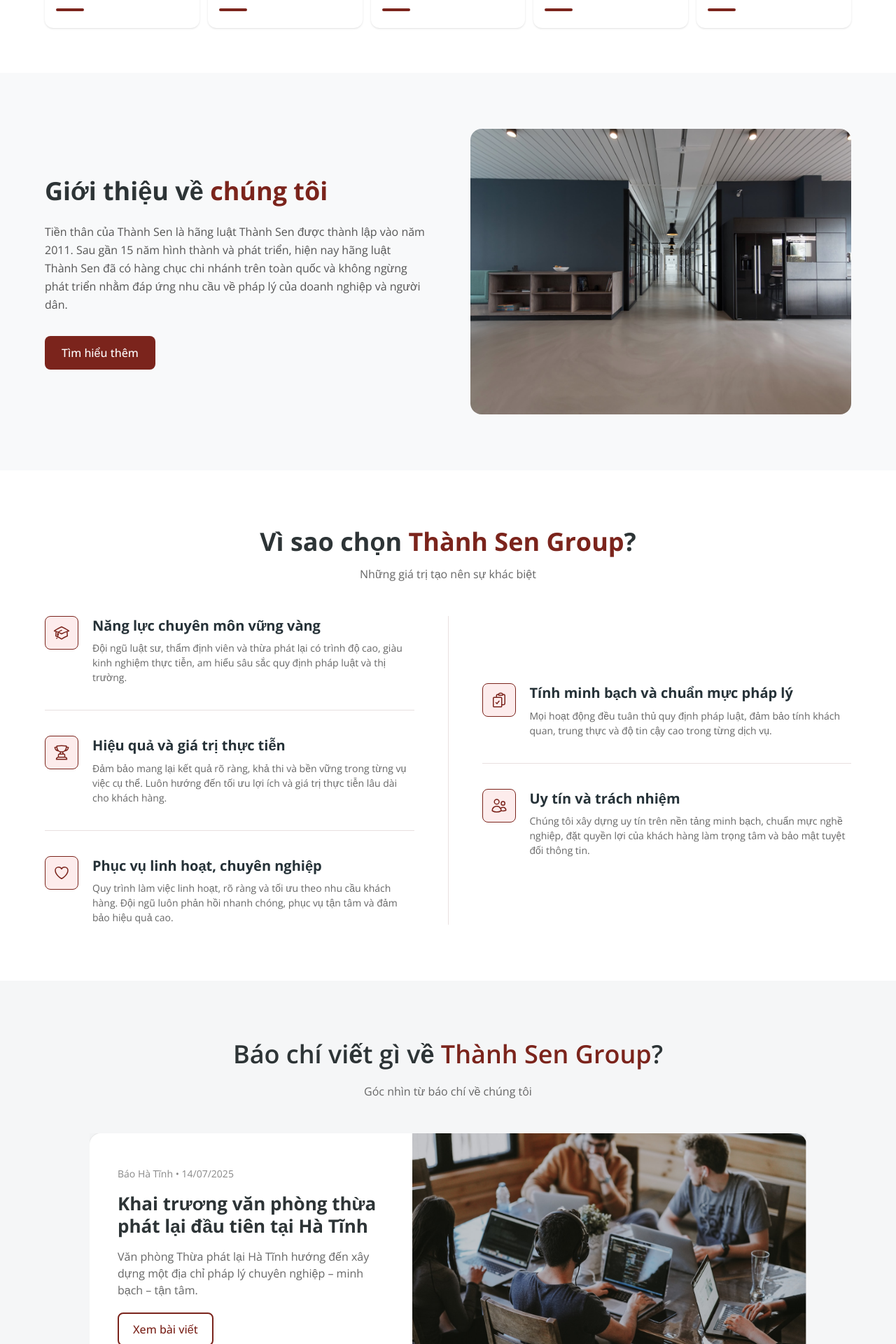
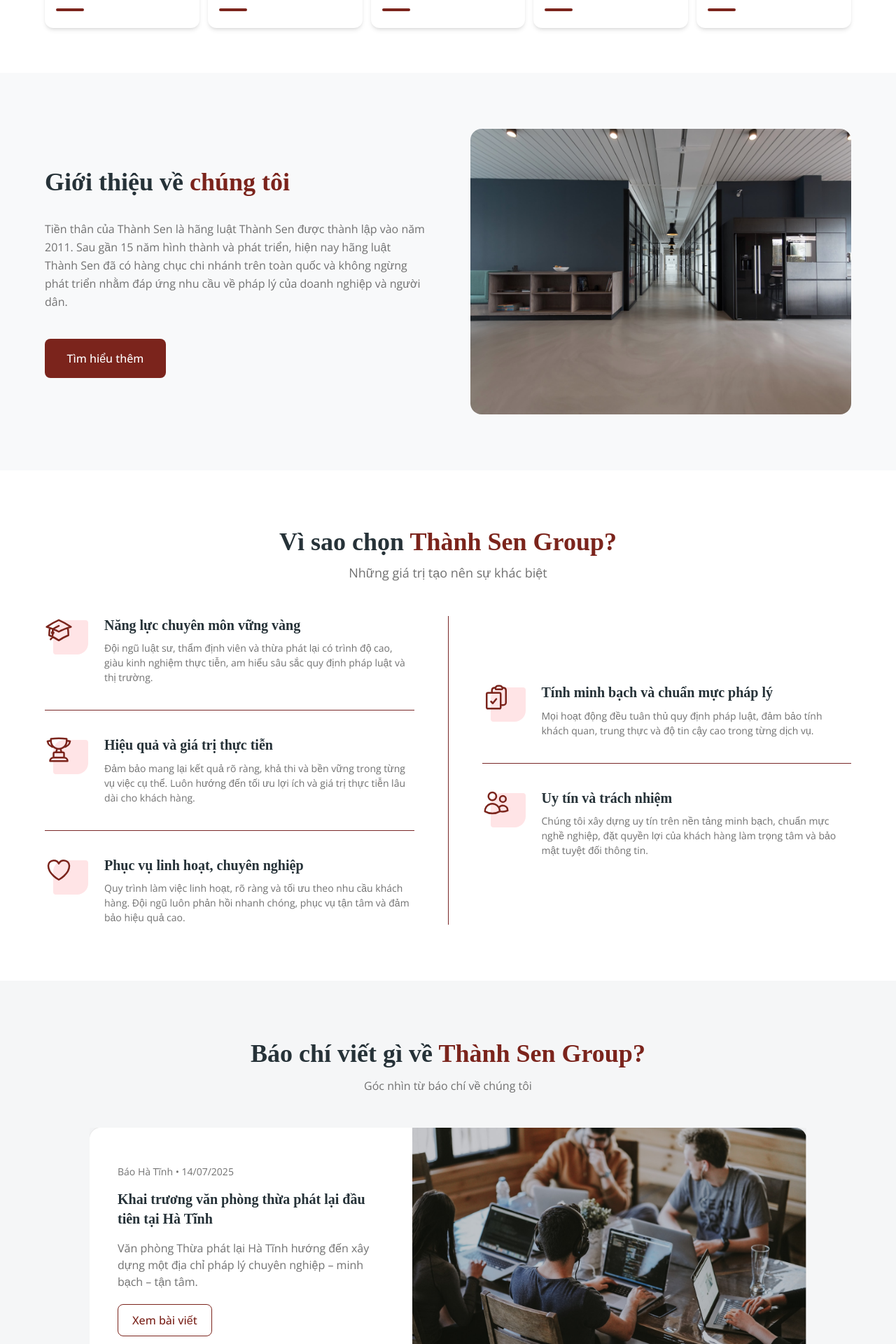
Before and after one commit to DAT-Software-Solutions/ldp-thanhsen, a Next.js app: page / in a window 1280 px wide. Shown: the part 880-2800 px from the top of the page at 70% size. Built offline with nearby package versions, Linux system fonts and the light colour scheme; no server answers.

Commit message:
feat: refactor home page match system design

```diff
--- a/package.json
+++ b/package.json
@@ -15,6 +15,7 @@
     "next": "16.2.5",
     "react": "19.2.4",
     "react-dom": "19.2.4",
+    "react-icons": "^5.6.0",
     "swiper": "^12.1.4"
   },
   "devDependencies": {
--- a/src/components/gioi-thieu/gioi-thieu-news-section.tsx
+++ b/src/components/gioi-thieu/gioi-thieu-news-section.tsx
@@ -19,10 +19,10 @@
             <header className='mb-8 text-center lg:mb-10 lg:text-left'>
                 <h2
                     id='gioi-thieu-news-heading'
-                    className=' text-mobile-heading-2 font-semibold text-[#2D3436] sm:text-heading-3 lg:text-heading-2'>
+                    className='font-serif text-mobile-heading-2 font-semibold text-neutral-black sm:text-heading-3 lg:text-heading-2'>
                     Tin tức <span className='text-primary'>mới nhất</span>
                 </h2>
-                <p className='mx-auto mt-3 max-w-2xl text-mobile-body-1 text-[#666666] sm:text-body-2 lg:mx-0'>
+                <p className='font-sans mx-auto mt-3 max-w-2xl text-mobile-body-1 text-[#717171] sm:text-body-1 md:font-normal font-medium lg:mx-0'>
                     Cập nhật các thông tin mới nhất về luật pháp từ chúng tôi
                 </p>
             </header>
@@ -33,7 +33,7 @@
                         <Link
                             href={HASH_LINK}
                             className={`${cardShell} ${cardFocus} block`}>
-                            <div className='relative aspect-[5/3] w-full shrink-0 overflow-hidden bg-neutral-200'>
+                            <div className='relative aspect-5/3 w-full shrink-0 overflow-hidden bg-[#F5F7FA]'>
                                 <Image
                                     src={src}
                                     alt='Minh họa tin tức'
@@ -43,10 +43,10 @@
                                 />
                             </div>
                             <div className='flex flex-1 flex-col gap-2 p-3 sm:p-4 lg:p-5'>
-                                <h3 className=' text-mobile-heading-4 font-bold leading-snug text-[#2D3436] sm:text-heading-4'>
+                                <h3 className='font-serif text-mobile-heading-4 font-bold leading-snug text-neutral-black sm:text-heading-4'>
                                     Tiêu đề 1
                                 </h3>
-                                <p className='line-clamp-3 text-mobile-body-2 leading-snug text-[#666666] sm:text-body-3 sm:leading-normal'>
+                                <p className='font-sans line-clamp-3 text-mobile-body-2 leading-snug text-[#717171] sm:text-body-3 sm:leading-normal'>
                                     Our membership management software provides
                                     full automation of membership renewals and
                                     payments
--- a/src/components/home/hero-thanh-sen.tsx
+++ b/src/components/home/hero-thanh-sen.tsx
@@ -14,15 +14,15 @@
         className='bg-surface-muted text-[#2D3436]'>
         <div className='custom-container px-4 py-12 sm:px-6 sm:py-12 lg:py-16'>
             <div className='flex md:flex-row flex-col gap-x-20 gap-y-8'>
-                <div className='w-154.75 shrink-0 flex flex-col gap-y-6 items-center text-center lg:items-start lg:text-left'>
-                    <div className='flex flex-col gap-y-3'>
+                <div className='md:w-154.75 shrink-0 flex flex-col gap-y-6 items-center text-center lg:items-start lg:text-left'>
+                    <div className='flex flex-col gap-y-2'>
                         <h1
                             id='hero-heading'
-                            className='font-serif text-heading-1 uppercase font-bold'>
+                            className='font-serif md:text-heading-1 text-mobile-heading-1 uppercase font-bold'>
                             <span className='text-[#2D3436]'>Thành Sen </span>
                             <span className='text-primary'>Group</span>
                         </h1>
-                        <p className='max-w-xl text-sm text-neutral-700 sm:text-base'>
+                        <p className='font-sans md:max-w-xl max-w-full md:text-body-2 text-mobile-body-1 text-neutral-black sm:text-base'>
                             Là đơn vị tiên phong trong lĩnh vực pháp lý tại Việt
                             Nam, Thành Sen Group cam kết mang đến giải pháp toàn
                             diện, bảo vệ tối đa quyền lợi của khách hàng bằng sự
@@ -32,12 +32,12 @@
                     <div className='flex w-full justify-center gap-3 sm:w-auto lg:justify-start'>
                         <Link
                             href={CTA_HREF}
-                            className={`inline-flex w-full min-w-35 items-center justify-center rounded-sm bg-primary px-5 py-3 body-1 font-medium text-white transition-opacity hover:opacity-95 sm:w-auto ${btnFocus}`}>
+                            className={`font-sans inline-flex w-full md:min-w-46.5 items-center justify-center rounded-sm bg-primary px-5 py-3 md:text-body-2 text-mobile-body-1 font-medium text-white transition-opacity hover:opacity-95 sm:w-auto ${btnFocus}`}>
                             Liên hệ ngay
                         </Link>
                         <a
                             href={ZALO_CHAT_HREF}
-                            className={`inline-flex w-full min-w-35 items-center justify-center rounded-sm border border-primary bg-transparent px-5 py-3 body-1 font-medium text-primary transition-opacity hover:opacity-90 sm:w-auto ${btnFocus}`}>
+                            className={`font-sans inline-flex w-full md:min-w-40.25 h-14 items-center justify-center rounded-sm border border-primary bg-transparent px-5 py-3 md:text-body-2 text-mobile-body-1 font-medium text-primary transition-opacity hover:opacity-90 sm:w-auto ${btnFocus}`}>
                             Tư vấn qua Zalo
                         </a>
                     </div>
--- a/src/components/home/home-about-intro-section.tsx
+++ b/src/components/home/home-about-intro-section.tsx
@@ -19,14 +19,14 @@
         className='bg-surface-muted py-12 sm:py-14 lg:py-20'>
         <div className='custom-container px-4 sm:px-6'>
             <div className='flex flex-col gap-8 lg:grid lg:grid-cols-2 lg:items-center lg:gap-12 xl:gap-16'>
-                <div className='flex flex-col items-start text-left lg:py-4'>
+                <div className='flex flex-col gap-y-2 items-start text-left lg:py-4'>
                     <h2
                         id='home-about-intro-heading'
-                        className=' text-mobile-heading-2 font-bold leading-snug text-[#2D3436] sm:text-heading-3 lg:text-heading-2'>
+                        className='font-serif text-mobile-heading-2 font-bold leading-snug text-neutral-black md:text-heading-3 lg:text-heading-2'>
                         Giới thiệu về{" "}
                         <span className='text-primary'>chúng tôi</span>
                     </h2>
-                    <p className='mt-4 max-w-xl text-mobile-body-1 leading-relaxed text-[#555555] sm:text-body-2 lg:mt-5'>
+                    <p className='font-sans max-w-xl text-mobile-body-1 leading-relaxed font-normal text-[#717171] sm:text-body-2 md:mt-5'>
                         Tiền thân của Thành Sen là hãng luật Thành Sen được
                         thành lập vào năm 2011. Sau gần 15 năm hình thành và
                         phát triển, hiện nay hãng luật Thành Sen đã có hàng chục
@@ -36,7 +36,7 @@
                     </p>
                     <Link
                         href={PAGE_GIOI_THIEU}
-                        className={`mt-6 inline-flex min-h-11 items-center justify-center rounded-lg bg-primary px-6 py-3 text-sm font-medium text-white transition-opacity hover:opacity-95 sm:mt-8 sm:text-base ${btnFocus}`}>
+                        className={`mt-6 inline-flex min-h-14 min-w-43.25 items-center justify-center rounded-lg bg-primary px-6 py-3 md:text-body-2 text-mobile-body-1 font-medium text-white transition-opacity hover:opacity-95 sm:mt-8 sm:text-base ${btnFocus}`}>
                         Tìm hiểu thêm
                     </Link>
                 </div>
--- a/src/components/home/home-press-section.tsx
+++ b/src/components/home/home-press-section.tsx
@@ -29,20 +29,20 @@
             </div>
 
             <div className='flex flex-1 flex-col justify-center gap-4 px-6 py-8 sm:px-9 sm:py-10 lg:order-1 lg:min-w-0 lg:flex-1 lg:basis-[45%] lg:px-10 lg:py-12'>
-                <p className='text-mobile-body-3 text-[#888888] sm:text-body-3'>
+                <p className='font-sans text-mobile-body-3 text-[#717171] sm:text-body-3'>
                     Báo Hà Tĩnh • 14/07/2025
                 </p>
-                <h3 className=' text-mobile-heading-3 font-bold leading-snug text-[#2D3436] sm:text-heading-3 lg:text-[26px] lg:leading-8'>
+                <h3 className='font-serif text-mobile-heading-4 font-bold leading-snug text-neutral-black sm:text-heading-3 md:text-heading-4'>
                     Khai trương văn phòng thừa phát lại đầu tiên tại Hà Tĩnh
                 </h3>
-                <p className='text-mobile-body-1 leading-relaxed text-[#666666] line-clamp-4 sm:text-body-2 sm:leading-normal lg:line-clamp-none'>
+                <p className='font-sans text-mobile-body-2 leading-relaxed text-[#717171] line-clamp-4 sm:text-body-2 sm:leading-normal lg:line-clamp-none'>
                     Văn phòng Thừa phát lại Hà Tĩnh hướng đến xây dựng một địa
                     chỉ pháp lý chuyên nghiệp – minh bạch – tận tâm.
                 </p>
                 <div className='pt-1'>
                     <Link
                         href={HASH_LINK}
-                        className={`inline-flex min-h-10 items-center justify-center rounded-lg border-2 border-primary px-5 py-2.5 text-sm font-medium text-primary transition-opacity hover:opacity-85 sm:text-base ${btnOutlineFocus}`}>
+                        className={`font-sans inline-flex min-h-10 items-center justify-center rounded-lg border border-primary px-5 py-2.5 font-medium text-primary transition-opacity hover:opacity-85 sm:text-body-2 text-mobile-body-1 ${btnOutlineFocus}`}>
                         Xem bài viết
                     </Link>
                 </div>
@@ -56,10 +56,10 @@
         aria-labelledby='home-press-heading'
         className='bg-[#F5F6F7] py-12 sm:py-14 lg:py-20'>
         <div className='custom-container px-4 sm:px-6'>
-            <header className='mx-auto max-w-3xl text-center'>
+            <header className='flex flex-col gap-y-2 mx-auto max-w-3xl text-center'>
                 <h2
                     id='home-press-heading'
-                    className=' text-mobile-heading-2 font-semibold leading-snug text-[#2D3436] sm:text-heading-3 lg:text-heading-2'>
+                    className='font-serif text-mobile-heading-2 font-semibold leading-snug text-neutral-black sm:text-heading-3 md:text-heading-2'>
                     <span className='lg:hidden'>
                         <span className='block'>Báo chí viết gì về</span>
                         <span className='block font-bold text-primary'>
@@ -68,10 +68,10 @@
                     </span>
                     <span className='hidden lg:inline'>
                         Báo chí viết gì về{" "}
-                        <span className='text-primary'>Thành Sen Group</span>?
+                        <span className='text-primary'>Thành Sen Group?</span>
                     </span>
                 </h2>
-                <p className='mx-auto mt-3 max-w-xl text-mobile-body-1 text-[#666666] sm:mt-4 sm:text-body-2'>
+                <p className='font-sans mx-auto max-w-xl text-mobile-body-1 text-[#717171] sm:text-body-2'>
                     Góc nhìn từ báo chí về chúng tôi
                 </p>
             </header>
--- a/src/components/home/home-why-choose-section.tsx
+++ b/src/components/home/home-why-choose-section.tsx
@@ -5,12 +5,9 @@
     TrophyIcon,
     UsersIcon,
 } from "@heroicons/react/24/outline";
+import clsx from "clsx";
 import type { ComponentType, SVGProps } from "react";
-
-const iconBox =
-    "flex size-11 shrink-0 items-center justify-center rounded-lg border border-primary bg-[#fdecec] sm:size-12";
-
-const iconGlyph = "size-6 text-primary";
+import { iconClass } from "./services-section";
 
 const FeatureRow = ({
     icon: Icon,
@@ -22,14 +19,21 @@
     body: string;
 }) => (
     <li className='flex gap-4 py-7 first:pt-0 last:pb-0 sm:gap-5 sm:py-8 lg:py-9'>
-        <div className={iconBox}>
-            <Icon className={iconGlyph} aria-hidden />
+        <div className='relative h-14 w-16.25 shrink-0'>
+            <div className='absolute top-1.5 left-3 w-12.5 h-12.25 rounded-sm rounded-tl-2xl rounded-br-2xl bg-rose-100 p-2.5'></div>
+            <Icon
+                className={clsx(
+                    iconClass,
+                    "absolute z-50 h-10 w-10 font-light",
+                )}
+                aria-hidden
+            />
         </div>
-        <div className='min-w-0'>
-            <h3 className='text-mobile-heading-4 font-bold leading-snug text-neutral-black sm:text-heading-4'>
+        <div className='min-w-0 '>
+            <h3 className='font-serif text-mobile-heading-4 font-bold leading-snug text-neutral-black sm:text-heading-4'>
                 {title}
             </h3>
-            <p className='mt-2 text-mobile-body-2 leading-relaxed text-[#666666] sm:text-body-3 sm:leading-normal'>
+            <p className='mt-2 font-sans font-normal text-mobile-body-2 leading-relaxed text-[#717171] sm:text-body-3 sm:leading-normal'>
                 {body}
             </p>
         </div>
@@ -41,20 +45,20 @@
         aria-labelledby='home-why-choose-heading'
         className='bg-white py-12 sm:py-14 lg:py-20'>
         <div className='custom-container px-4 sm:px-6'>
-            <header className='mx-auto max-w-2xl text-center'>
+            <header className='flex flex-col gap-y-2 mx-auto max-w-2xl text-center'>
                 <h2
                     id='home-why-choose-heading'
-                    className=' text-mobile-heading-2 font-bold text-[#2D3436] sm:text-heading-3 lg:text-heading-2'>
+                    className='font-serif text-mobile-heading-2 font-bold text-neutral-black sm:text-heading-3 lg:text-heading-2'>
                     Vì sao chọn{" "}
-                    <span className='text-primary'>Thành Sen Group</span>?
+                    <span className='text-primary'>Thành Sen Group?</span>
                 </h2>
-                <p className='mt-3 text-mobile-body-1 text-[#666666] sm:text-body-2'>
+                <p className='font-sans text-mobile-body-1 text-[#717171] sm:text-body-1'>
                     Những giá trị tạo nên sự khác biệt
                 </p>
             </header>
 
             <div className='mt-10 lg:mt-12'>
-                <ul className='divide-y divide-[#e8e0e0] lg:hidden'>
+                <ul className='divide-y divide-[#7A2828] lg:hidden'>
                     <FeatureRow
                         icon={AcademicCapIcon}
                         title='Năng lực chuyên môn vững vàng'
@@ -83,7 +87,7 @@
                 </ul>
 
                 <div className='hidden lg:flex lg:items-stretch lg:gap-0'>
-                    <ul className='min-w-0 flex-1 divide-y divide-[#e8e0e0] lg:pr-12'>
+                    <ul className='min-w-0 flex-1 divide-y divide-[#7A2828] lg:pr-12'>
                         <FeatureRow
                             icon={AcademicCapIcon}
                             title='Năng lực chuyên môn vững vàng'
@@ -102,11 +106,11 @@
                     </ul>
 
                     <div
-                        className='w-px shrink-0 self-stretch bg-[#e8e0e0]'
+                        className='w-px shrink-0 self-stretch bg-[#7A2828]'
                         aria-hidden
                     />
 
-                    <ul className='flex min-w-0 flex-1 flex-col justify-center divide-y divide-[#e8e0e0] lg:pl-12'>
+                    <ul className='flex min-w-0 flex-1 flex-col justify-center divide-y divide-[#7A2828] lg:pl-12'>
                         <FeatureRow
                             icon={ClipboardDocumentCheckIcon}
                             title='Tính minh bạch và chuẩn mực pháp lý'
--- a/src/components/home/services-section.tsx
+++ b/src/components/home/services-section.tsx
@@ -5,6 +5,7 @@
     PencilSquareIcon,
     ScaleIcon,
 } from "@heroicons/react/24/outline";
+import { FiFeather } from "react-icons/fi";
 import Link from "next/link";
 import type { ComponentType, SVGProps } from "react";
 
@@ -21,7 +22,7 @@
 const cardFocus =
     "rounded-xl focus-visible:outline focus-visible:outline-2 focus-visible:outline-offset-4 focus-visible:outline-primary";
 
-const iconClass = "size-7 text-primary";
+export const iconClass = "size-7 text-primary";
 
 const SERVICE_ICONS: Record<
     ServiceIconKey,
@@ -46,7 +47,7 @@
         <>
             <div className='flex-1 flex flex-col gap-y-3'>
                 <div className='relative h-14'>
-                    <div className='absolute top-1.5 left-3.5 w-12.5 h-12.25 rounded-sm rounded-tl-2xl rounded-br-2xl shadow bg-rose-100 p-2.5'></div>
+                    <div className='absolute top-1.5 left-3 w-12.5 h-12.25 rounded-sm rounded-tl-2xl rounded-br-2xl bg-rose-100 p-2.5'></div>
                     <Icon
                         className={clsx(
                             iconClass,
@@ -77,7 +78,7 @@
     iconKey: ServiceIconKey;
     title: string;
 }) => {
-    const className = `flex flex-col h-full min-h-60 rounded-lg bg-white px-4 py-6 shadow transition-shadow hover:shadow-md ${cardFocus}`;
+    const className = `flex flex-col h-full md:min-h-60 min-h-42 rounded-lg bg-white px-4 py-6 shadow-md transition-shadow hover:shadow-md ${cardFocus}`;
 
     if (href.startsWith("/")) {
         return (
@@ -100,10 +101,10 @@
             <header className='flex flex-col gap-y-2 mx-auto max-w-2xl items-center text-center'>
                 <h2
                     id='services-heading'
-                    className='font-serif text-heading-2 lg:text-heading-2 font-bold text-neutral-black'>
+                    className='font-serif text-mobile-heading-2 md:text-heading-2 font-bold text-neutral-black'>
                     Dịch vụ của <span className='text-primary'>chúng tôi</span>
                 </h2>
-                <p className='font-sans w-full text-neutral-600 font-regular text-body-1'>
+                <p className='font-sans w-full text-neutral-600 font-normal md:text-body-1 text-mobile-body-1'>
                     Thành Sen Group luôn sẵn sàng đem lại các dịch vụ pháp lý
                     chất lượng cao tới quý khách hàng
                 </p>
```
Also changed, not shown: src/components/layout/site-footer.tsx (+20 -11 lines), src/components/lien-he/branches-map-section.tsx (+14 -14 lines), 1 other file (tests, documents, lock files or other folders).
